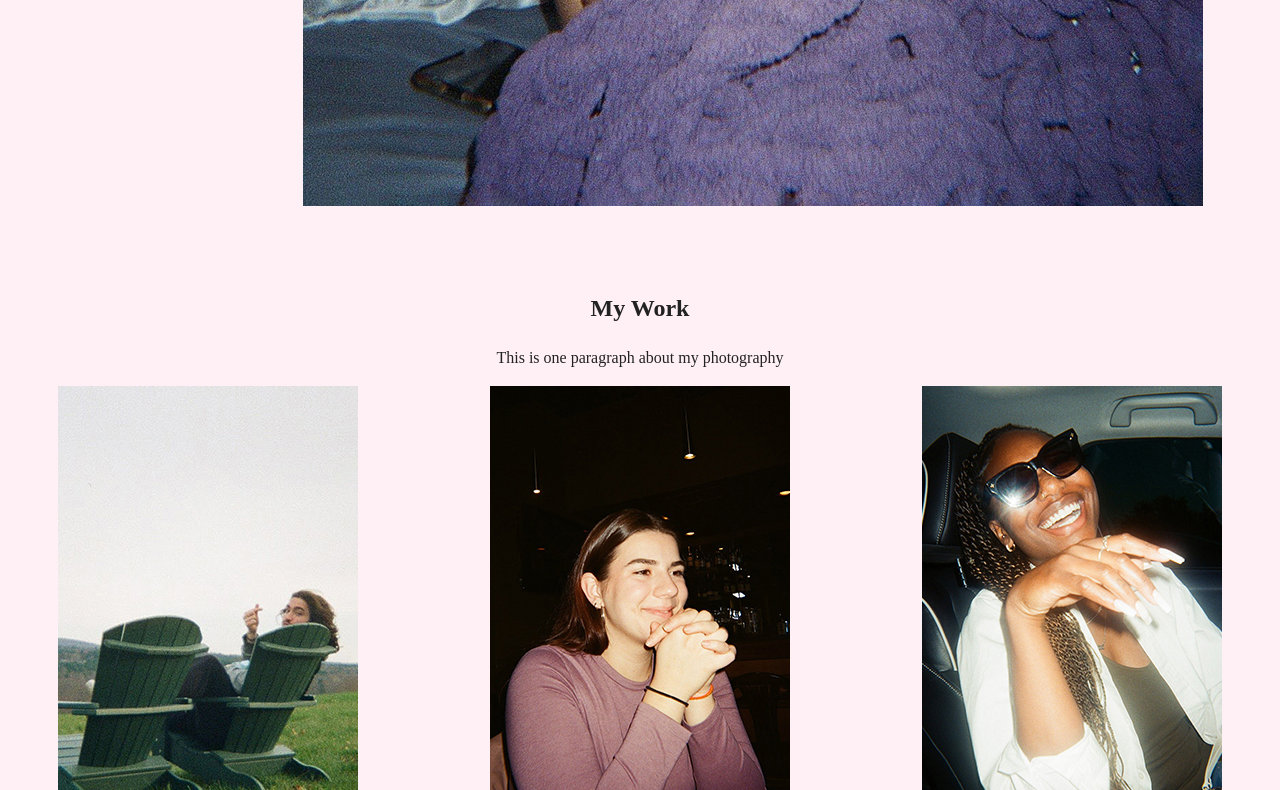
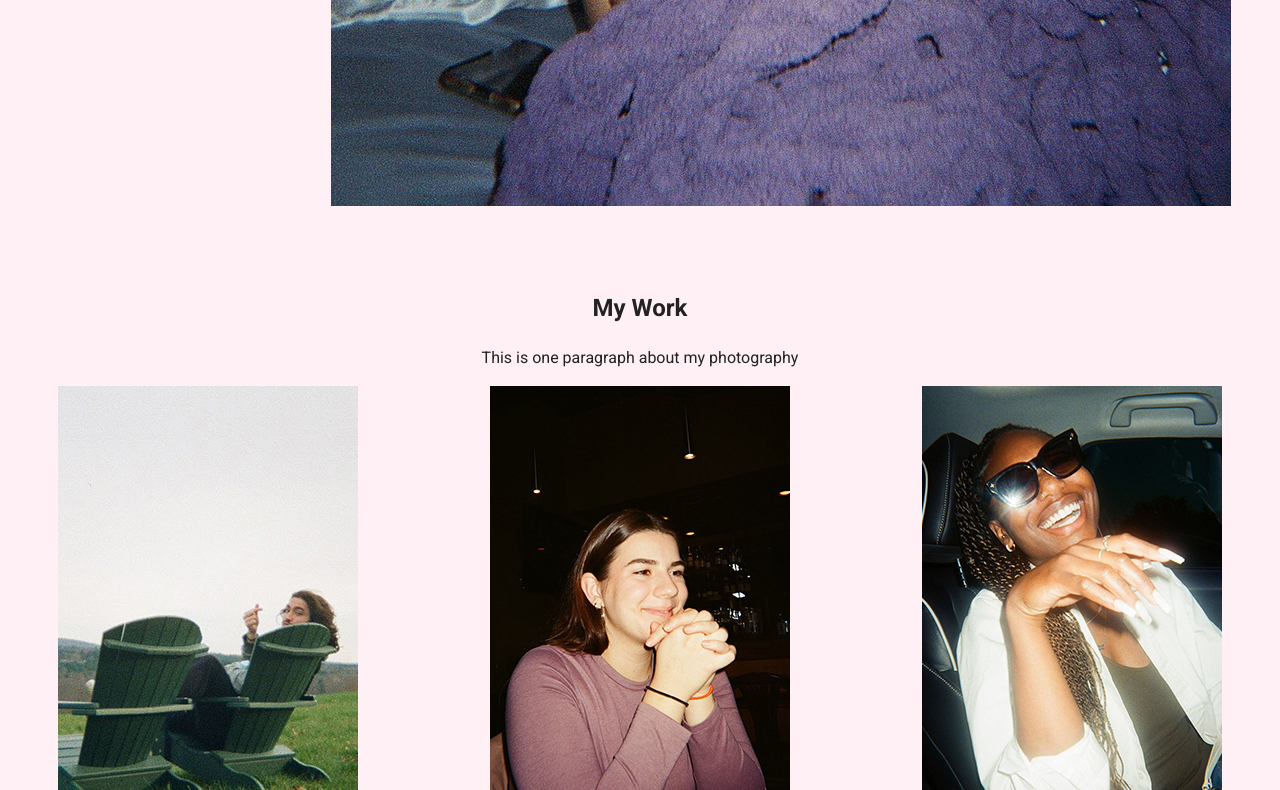
Before and after one commit to angelajay7/angelajayportfolio, a plain HTML site: page index.html in a window 1280 px wide. Shown: the part 2010-2800 px from the top of the page. Drawn offline with Linux system fonts and the light colour scheme.

Commit message:
Correct commas in main.css

```diff
--- a/css/main.css
+++ b/css/main.css
@@ -16,7 +16,7 @@ body {
 header {
   align-items: center;
 }
-nav h1 h2 p {
+nav, h1, h2, p {
   font-family: "Roboto", sans-serif;
 }
 nav ul {
```
